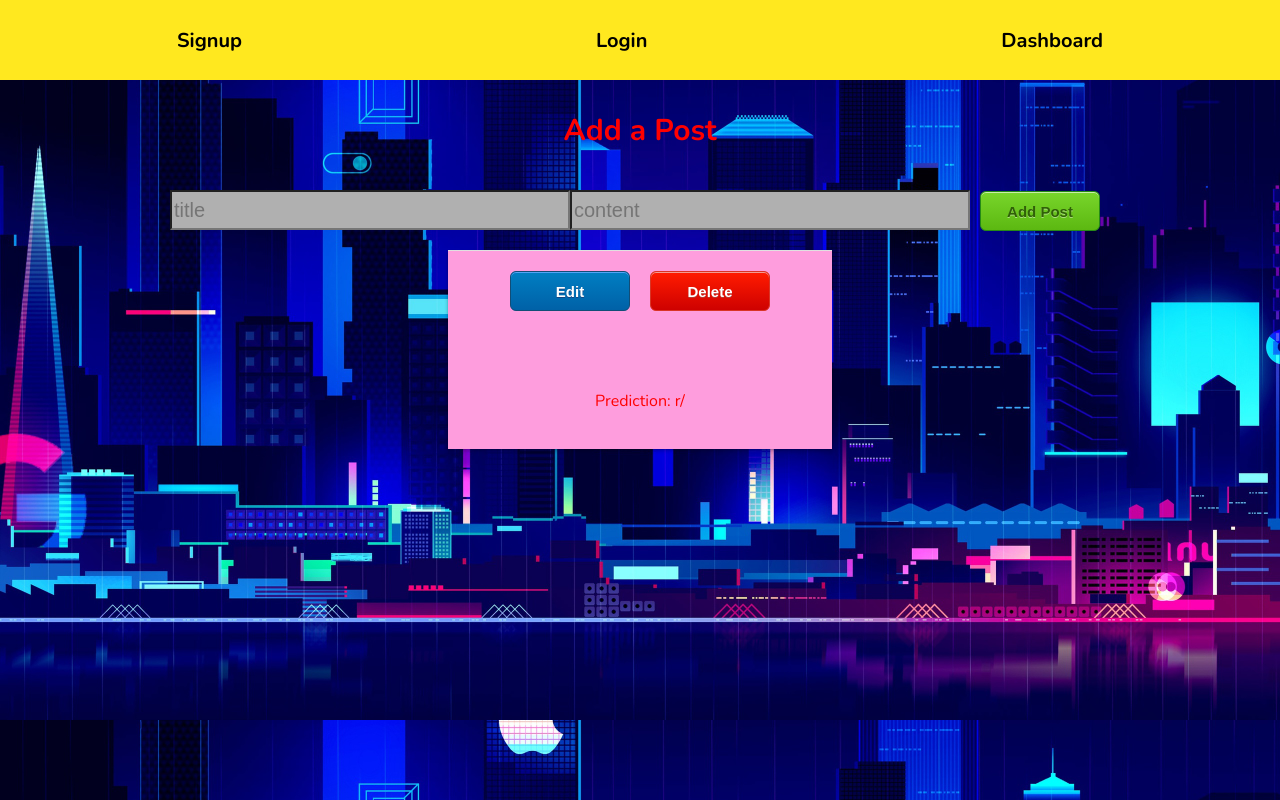
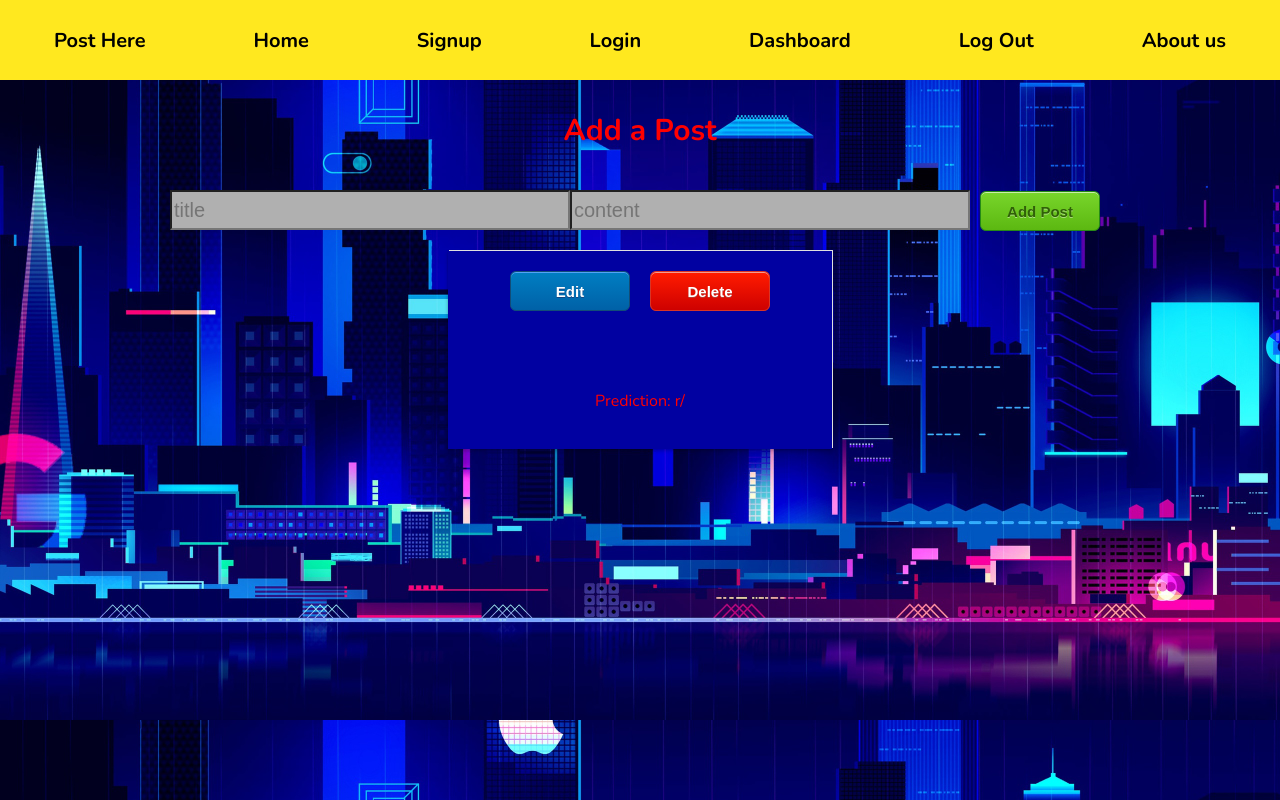
Before and after one commit to BuildWeek-Post-Here-2/front-end, a React (Create React App) app in the folder post-here-app/: page /Dashboard in a window 1280 px wide. Built offline with nearby package versions, Linux system fonts and the light colour scheme; no server answers.

Commit message:
added placholder links to nav

```diff
--- a/post-here-app/src/App.css
+++ b/post-here-app/src/App.css
@@ -225,9 +225,9 @@ button {
 }
 
 .card {
-  background-color: #fe9ddd;
+  background-color: #0101a1;
   border: 0;
-  box-shadow: 0 -1px 0 #e0e0e0, 0 0 2px rgba(0, 0, 0, 0.12),
+  box-shadow: 1px -1px 0 #e0e0e0, 0 0 2px rgba(0, 0, 0, 0.12),
     0 2px 4px rgba(0, 0, 0, 0.24);
   padding: 1rem;
   cursor: pointer;
--- a/post-here-app/src/App.js
+++ b/post-here-app/src/App.js
@@ -35,10 +35,14 @@ function App() {
     });
   }
 
+  const logOut = () => {
+    window.localStorage.clear()
+  }
+
 
   return (
     <Router>
-      <UserContext.Provider value ={{user_id, postList, setPostList, getData}}>
+      <UserContext.Provider value ={{user_id, postList, setPostList, getData, logOut}}>
         <div className="App">
           <Route path="/Dashboard" component={Dashboard} />
           <Route path="/Login" component={Login} />
--- a/post-here-app/src/components/Dashboard.js
+++ b/post-here-app/src/components/Dashboard.js
@@ -1,11 +1,13 @@
-import React, { useState, useEffect } from "react";
+import React, { useContext } from "react";
 import { Link } from "react-router-dom";
-import axios from "axios";
 import Posts from "../components/login/Posts";
 import styled from "styled-components";
 import NewPost from "./NewPost";
+import { UserContext } from '../utils/UserContext';
 
 export default function Dashboard() {
+  const { logOut } = useContext(UserContext)
+
   const StyledForm = styled.div`
     background-color: #3498db;
     nav {
@@ -38,9 +40,13 @@ export default function Dashboard() {
     <div className='dashboard'>
       <header>
         <nav>
+          <a className="logo" href="#">Post Here</a>
+          <a href="#">Home</a>
           <Link to="/">Signup</Link>
           <Link to="/login">Login</Link>
           <Link to="/dashboard">Dashboard</Link>
+          <Link to="/login" onClick={logOut}>Log Out</Link>
+          <a href="#">About us</a>
         </nav>
         <NewPost />
       </header>
--- a/post-here-app/src/components/login/Login.jsx
+++ b/post-here-app/src/components/login/Login.jsx
@@ -83,9 +83,12 @@ export default function Login() {
   return (
     <div>
       <nav>
+        <a href="#">Post Here</a>
+        <a href="#">Home</a>
         <Link to="/">Signup</Link>
         <Link to="/login">Login</Link>
         <Link to="/dashboard">Dashboard</Link>
+        <a href="#">About us</a>
       </nav>
       <h1>Login</h1>
 
--- a/post-here-app/src/components/login/signup/SignUp.jsx
+++ b/post-here-app/src/components/login/signup/SignUp.jsx
@@ -83,9 +83,12 @@ function SignUp() {
   return (
     <div>
       <nav>
+      <a href="#">Post Here</a>
+        <a href="#">Home</a>
         <Link to="/">Signup</Link>
         <Link to="/login">Login</Link>
         <Link to="/dashboard">Dashboard</Link>
+        <a href="#">About us</a>
       </nav>
       <h1>Signup</h1>
 
```
